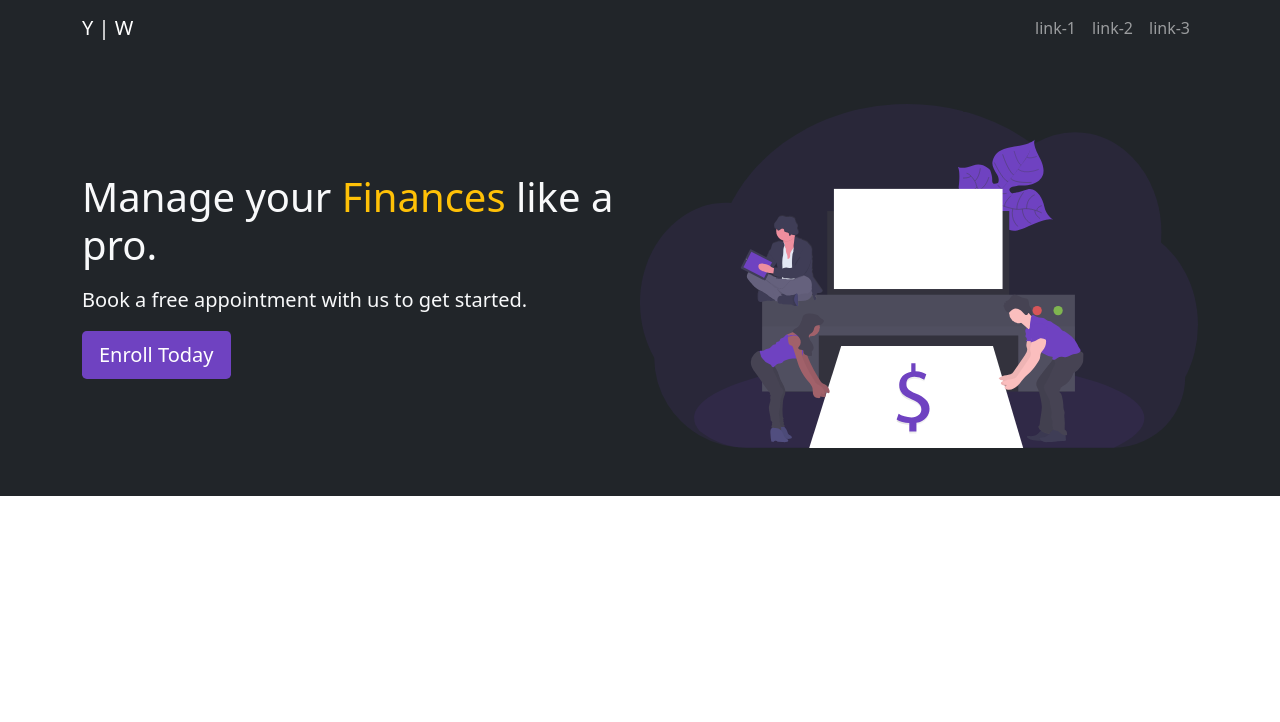
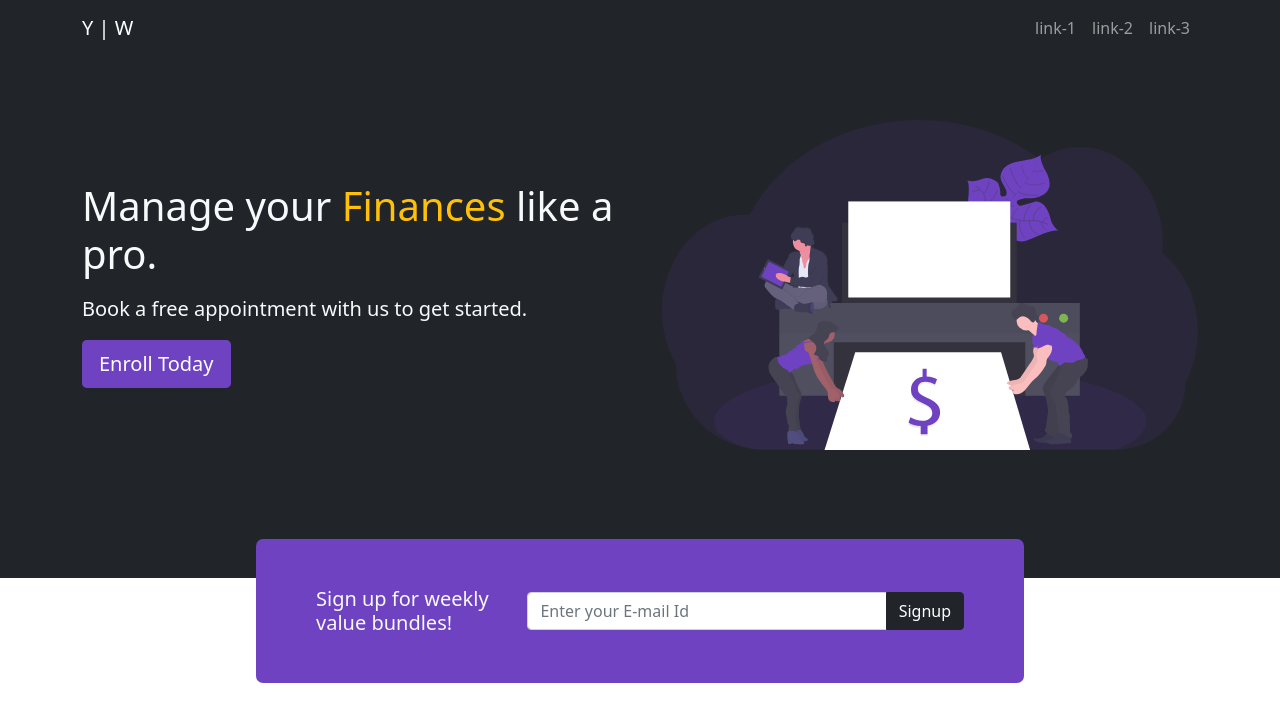
Before and after one commit to mahitha09/Your-wallet, a plain HTML site: page index.html in a window 1280 px wide. Drawn offline with nearby package versions, Linux system fonts and the light colour scheme.

Commit message:
Update
Added News letter!

```diff
--- a/index.html
+++ b/index.html
@@ -6,6 +6,7 @@
     <meta name="viewport" content="width=device-width, initial-scale=1.0">
     <title>Home | YourWallet</title>
     <link href="https://cdn.jsdelivr.net/npm/bootstrap@5.0.1/dist/css/bootstrap.min.css" rel="stylesheet" integrity="sha384-+0n0xVW2eSR5OomGNYDnhzAbDsOXxcvSN1TPprVMTNDbiYZCxYbOOl7+AMvyTG2x" crossorigin="anonymous">
+    <link rel="stylesheet" href="style.css">
 </head>
 <body>
 
@@ -43,15 +44,29 @@
         </div>
     </nav>
 
-    <section class="bg-dark text-light p-5 text-center text-sm-start">       <!--HERO SECTION-->
+    <section class="bg-dark text-light text-center text-sm-start" style="padding:5%; padding-bottom: 10%;">       <!--HERO SECTION-->
         <div class="container">
-            <div class="d-sm-flex align-items-center justify-content-center">
+            <div class="d-flex align-items-center justify-content-center">
                 <div>
                     <h1>Manage your<span class="text-warning"> Finances </span>like a pro.</h1>
                     <p class="lead my-3">Book a free appointment with us to get started.</p>
                     <button class="btn btn-lg" style="background-color: #6f42c1; color:#fff;">Enroll Today</button>
                 </div>
-                <img class="img-fluid w-50 d-none d-sm-block" src="heroimg.svg" alt="Heroimg">
+                <img class="img-fluid d-none d-sm-block" src="heroimg.svg" alt="Heroimg" style="width:48%;">
+            </div>
+        </div>
+    </section>
+
+    <!--Newsletter-->
+
+    <section class="newsletter p-5">
+        <div class="container">
+            <div class="d-md-flex justify-content-between align-items-center">
+                <h5 class="text-light mb-md-0">Sign up for weekly value bundles!</h5>
+                <div class="input-group">
+                    <input type="text" class="form-control" placeholder="Enter your E-mail Id" aria-label="Mail address" aria-describedby="button-addon2">
+                    <button class="btn btn-dark" type="button" id="button-addon2">Signup</button>
+                </div>
             </div>
         </div>
     </section>
--- a/style.css
+++ b/style.css
@@ -0,0 +1,14 @@
+.newsletter{
+    background-color: #6f42c1;
+    width: 60%;
+    margin: auto;
+    margin-top: -3%;
+    border-radius: 7px;
+}
+
+@media(max-width: 640px){
+    .newsletter{
+        width: 90%;
+    }
+
+}
```
